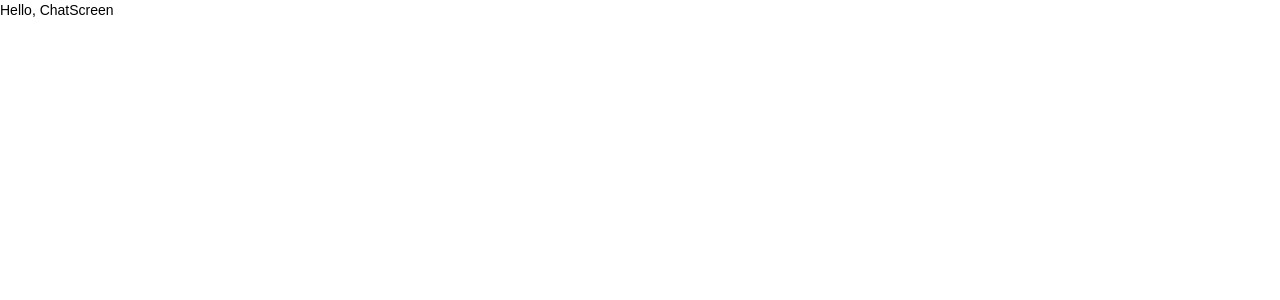
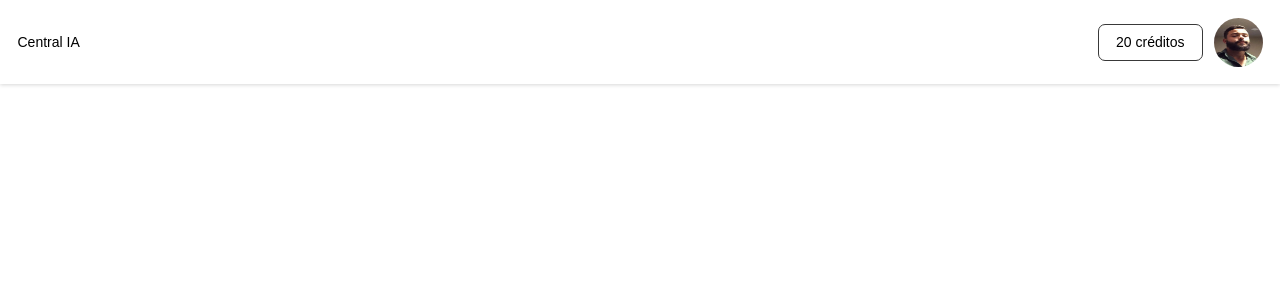
Before and after one commit to diinhoalmeida/central-ia, a React (Vite) app: page /chat in a window 1280 px wide. Shown: the top 300 px of the page. Built offline with nearby package versions, Linux system fonts and the light colour scheme.

Commit message:
new: Header
Header chatpage partial completed

```diff
--- a/package.json
+++ b/package.json
@@ -13,6 +13,7 @@
   "dependencies": {
     "react": "^18.3.1",
     "react-dom": "^18.3.1",
+    "react-icons": "^5.3.0",
     "react-router-dom": "^6.27.0"
   },
   "devDependencies": {
--- /dev/null
+++ b/src/components/CreditsDisplayButton/index.tsx
@@ -0,0 +1,7 @@
+export function CreditsDisplayButton() {
+  return (
+    <button className="rounded-lg bg-white border border-colorNeutralDarkGray py-2 px-5 transition-transform duration-300 ease-in-out hover:scale-105 hover:bg-colorLightGray">
+      20 créditos
+    </button>
+  );
+}
--- /dev/null
+++ b/src/components/Header/Header.tsx
@@ -0,0 +1,14 @@
+import { CreditsDisplayButton } from "../CreditsDisplayButton";
+import { UserAvatar } from "../UserAvatar";
+
+export function Header() {
+  return (
+    <header className="bg-colorBaseWhite flex flex-row items-center justify-between p-5 shadow-[0px_1px_4px_rgba(0,0,0,0.16)]">
+        <h1>Central IA</h1>
+      <div className="flex flex-row items-center gap-3">
+        <CreditsDisplayButton />
+        <UserAvatar />
+      </div>
+    </header>
+  );
+}
--- /dev/null
+++ b/src/components/UserAvatar/index.tsx
@@ -0,0 +1,51 @@
+import { useState, useEffect, useRef } from "react";
+import { UserMenu } from "../UserMenu";
+
+export function UserAvatar() {
+  const [isLoading, setIsLoading] = useState(true);
+  const [menuVisible, setMenuVisible] = useState(false);
+  const menuRef = useRef<HTMLDivElement | null>(null);
+
+  const handleImageLoad = () => {
+    setIsLoading(false);
+  };
+
+  const toggleMenu = () => {
+    setMenuVisible(!menuVisible);
+  };
+
+  const handleClickOutside = (event: MouseEvent) => {
+    if (menuRef.current && !menuRef.current.contains(event.target as Node)) {
+      setMenuVisible(false);
+    }
+  };
+
+  useEffect(() => {
+    document.addEventListener("mousedown", handleClickOutside);
+
+    return () => {
+      document.removeEventListener("mousedown", handleClickOutside);
+    };
+  }, []);
+
+  return (
+    <div className="relative">
+      {isLoading && (
+        <div className="animate-pulse bg-gray-200 rounded-full w-14 h-14"></div>
+      )}
+      <img
+        className={`rounded-full w-14 h-14 ${isLoading ? "hidden" : "block"}`}
+        src="src/assets/me.jpeg"
+        alt="User Avatar"
+        onLoad={handleImageLoad}
+        loading="lazy"
+        onClick={toggleMenu}
+      />
+      {menuVisible && (
+        <div ref={menuRef}>
+          <UserMenu onClose={() => setMenuVisible(false)} />
+        </div>
+      )}
+    </div>
+  );
+}
--- /dev/null
+++ b/src/components/UserMenu/index.tsx
@@ -0,0 +1,49 @@
+import { FaUser, FaCog, FaStar, FaSignOutAlt } from "react-icons/fa";
+
+interface UserMenuProps {
+  onClose: () => void;
+}
+
+export function UserMenu({ onClose }: UserMenuProps) {
+  return (
+    <div className="absolute right-0 mt-2 w-72 bg-white border border-gray-300 rounded-lg shadow-lg z-10">
+      <ul className="p-3">
+        <li
+          className="flex items-center px-4 py-2 hover:bg-gray-100 cursor-pointer"
+          onClick={onClose}
+        >
+          <FaUser className="mr-2" />
+          Minha Central IA
+        </li>
+        <li
+          className="flex items-center px-4 py-2 hover:bg-gray-100 cursor-pointer"
+          onClick={onClose}
+        >
+          <FaCog className="mr-2" />
+          Personalizar Central IA
+        </li>
+        <li
+          className="flex items-center px-4 py-2 hover:bg-gray-100 cursor-pointer"
+          onClick={onClose}
+        >
+          <FaStar className="mr-2" />
+          Configurações
+        </li>
+        <li
+          className="flex items-center px-4 py-2 hover:bg-gray-100 cursor-pointer"
+          onClick={onClose}
+        >
+          <FaStar className="mr-2" />
+          Fazer Upgrade do Plano
+        </li>
+        <li
+          className="flex items-center px-4 py-2 hover:bg-gray-100 cursor-pointer"
+          onClick={onClose}
+        >
+          <FaSignOutAlt className="mr-2" />
+          Sair
+        </li>
+      </ul>
+    </div>
+  );
+}
--- a/src/pages/ChatScreen/index.tsx
+++ b/src/pages/ChatScreen/index.tsx
@@ -1,3 +1,9 @@
+import { Header } from "../../components/Header/Header";
+
 export function ChatScreen() {
-  return <h1>Hello, ChatScreen</h1>;
+  return (
+    <main>
+      <Header />
+    </main>
+  );
 }
--- a/tailwind.config.js
+++ b/tailwind.config.js
@@ -2,7 +2,17 @@
 export default {
   content: ["./src/**/*.tsx", "./index.html"],
   theme: {
-    extend: {},
+    extend: {
+      colors: {
+        colorSoftGray: "#f9f9f9",
+        colorBaseWhite: "#ffffff",
+        colorNeutralDark: "#42585c",
+        colorLightGray : "#cbcbcc",
+        colorMutedGray: "#9b9b9b",
+        colorEmeraldTeal: "#54bda3",
+        colorNeutralDarkGray: "#393939",
+      },
+    },
   },
   plugins: [],
-}
+};
```
Also changed, not shown: src/assets/me.jpeg (added), 1 other file (tests, documents, lock files or other folders).
